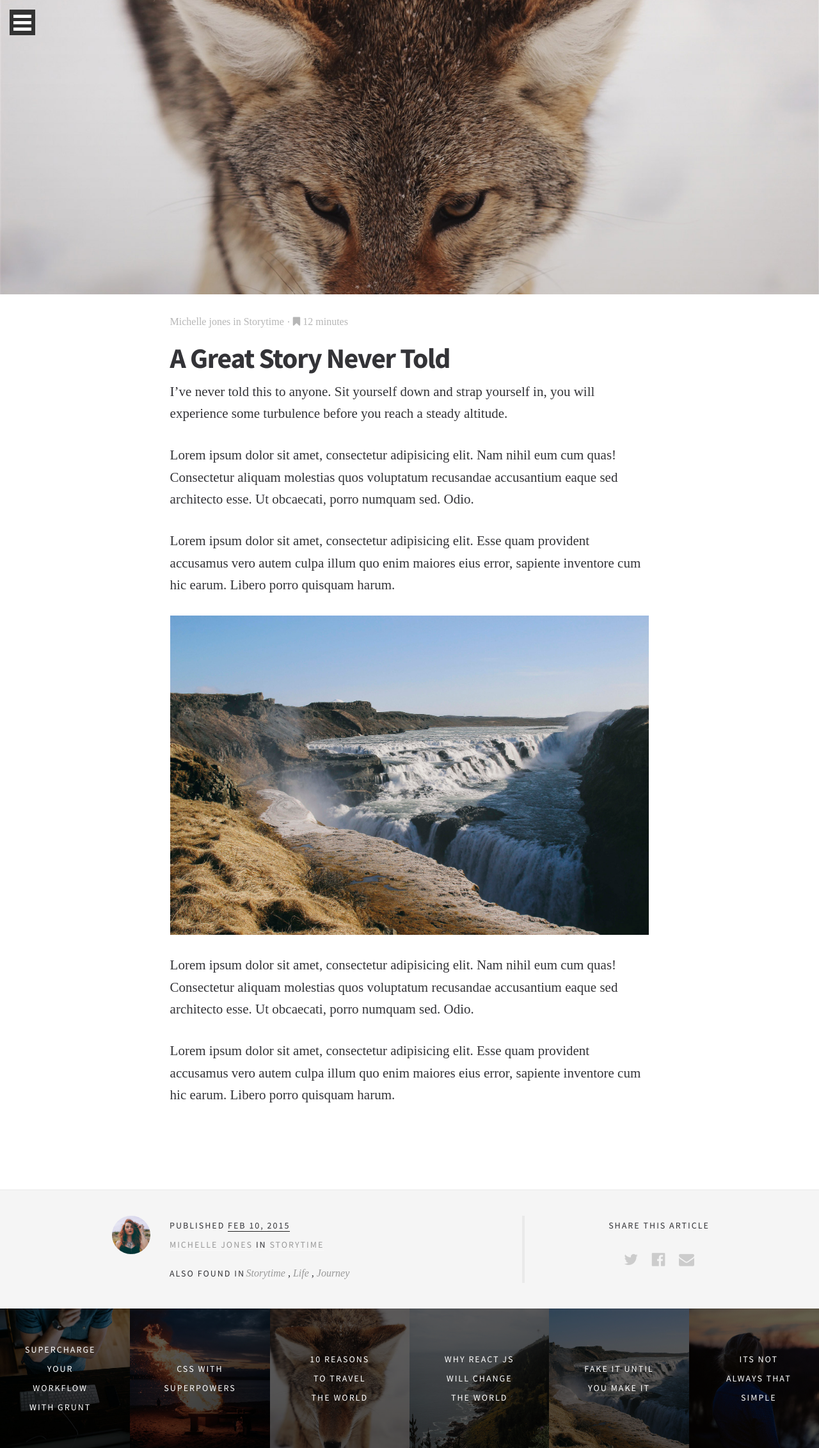
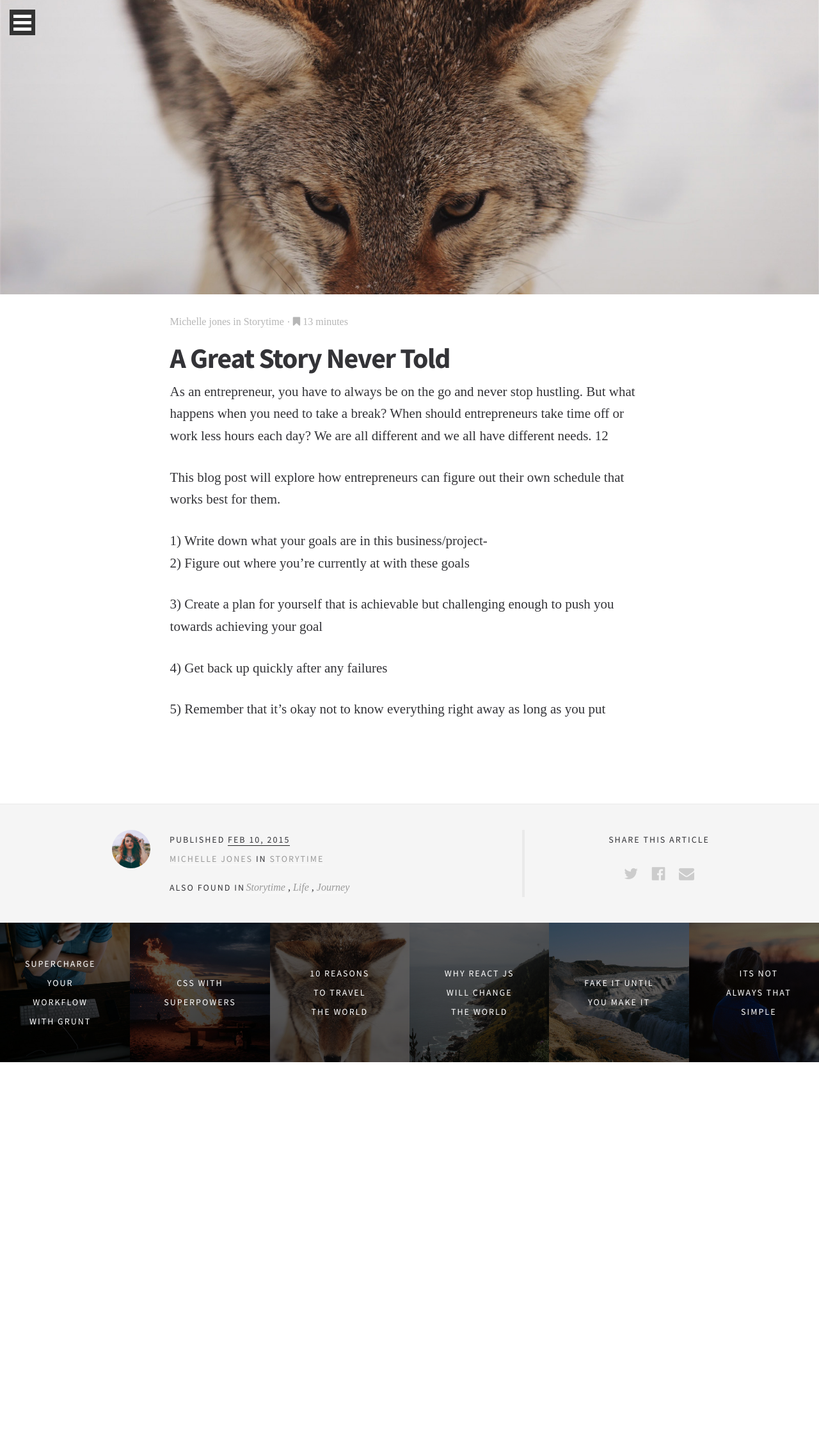
Before and after one commit to wagnitz/Blog, a Jekyll site: the page built from _posts/2015-02-14-a-great-story-never-told.md, in a window 1280 px wide. Shown: the whole page at 64% size. Built offline with Jekyll 4.4.1, drawn with Linux system fonts in a browser that asks for light colours; some web fonts are replaced.

Commit message:
Update 2015-02-14-a-great-story-never-told.md

```diff
--- a/_posts/2015-02-14-a-great-story-never-told.md
+++ b/_posts/2015-02-14-a-great-story-never-told.md
@@ -6,21 +6,21 @@ author_name : Michelle Jones
 author_url : /author/michelle
 author_avatar: michelle
 show_avatar : true
-read_time : 12
+read_time : 13
 feature_image: feature-wolf
 show_related_posts: true
 square_related: recommend-woods
 ---
 
-I've never told this to anyone. Sit yourself down and strap yourself in, you will experience some turbulence before you reach a steady altitude.
+As an entrepreneur, you have to always be on the go and never stop hustling. But what happens when you need to take a break? When should entrepreneurs take time off or work less hours each day? We are all different and we all have different needs.   12
 
-Lorem ipsum dolor sit amet, consectetur adipisicing elit. Nam nihil eum cum quas! Consectetur aliquam molestias quos voluptatum recusandae accusantium eaque sed architecto esse. Ut obcaecati, porro numquam sed. Odio.
+This blog post will explore how entrepreneurs can figure out their own schedule that works best for them.
 
-Lorem ipsum dolor sit amet, consectetur adipisicing elit. Esse quam provident accusamus vero autem culpa illum quo enim maiores eius error, sapiente inventore cum hic earum. Libero porro quisquam harum.
+1) Write down what your goals are in this business/project-
+2) Figure out where you're currently at with these goals
 
-![iceland]({{site.url}}/{{site.baseurl}}img/post-assets/iceland.jpg)
+3) Create a plan for yourself that is achievable but challenging enough to push you towards achieving your goal
 
+4) Get back up quickly after any failures
 
-Lorem ipsum dolor sit amet, consectetur adipisicing elit. Nam nihil eum cum quas! Consectetur aliquam molestias quos voluptatum recusandae accusantium eaque sed architecto esse. Ut obcaecati, porro numquam sed. Odio.
-
-Lorem ipsum dolor sit amet, consectetur adipisicing elit. Esse quam provident accusamus vero autem culpa illum quo enim maiores eius error, sapiente inventore cum hic earum. Libero porro quisquam harum.
+5) Remember that it's okay not to know everything right away as long as you put
```
